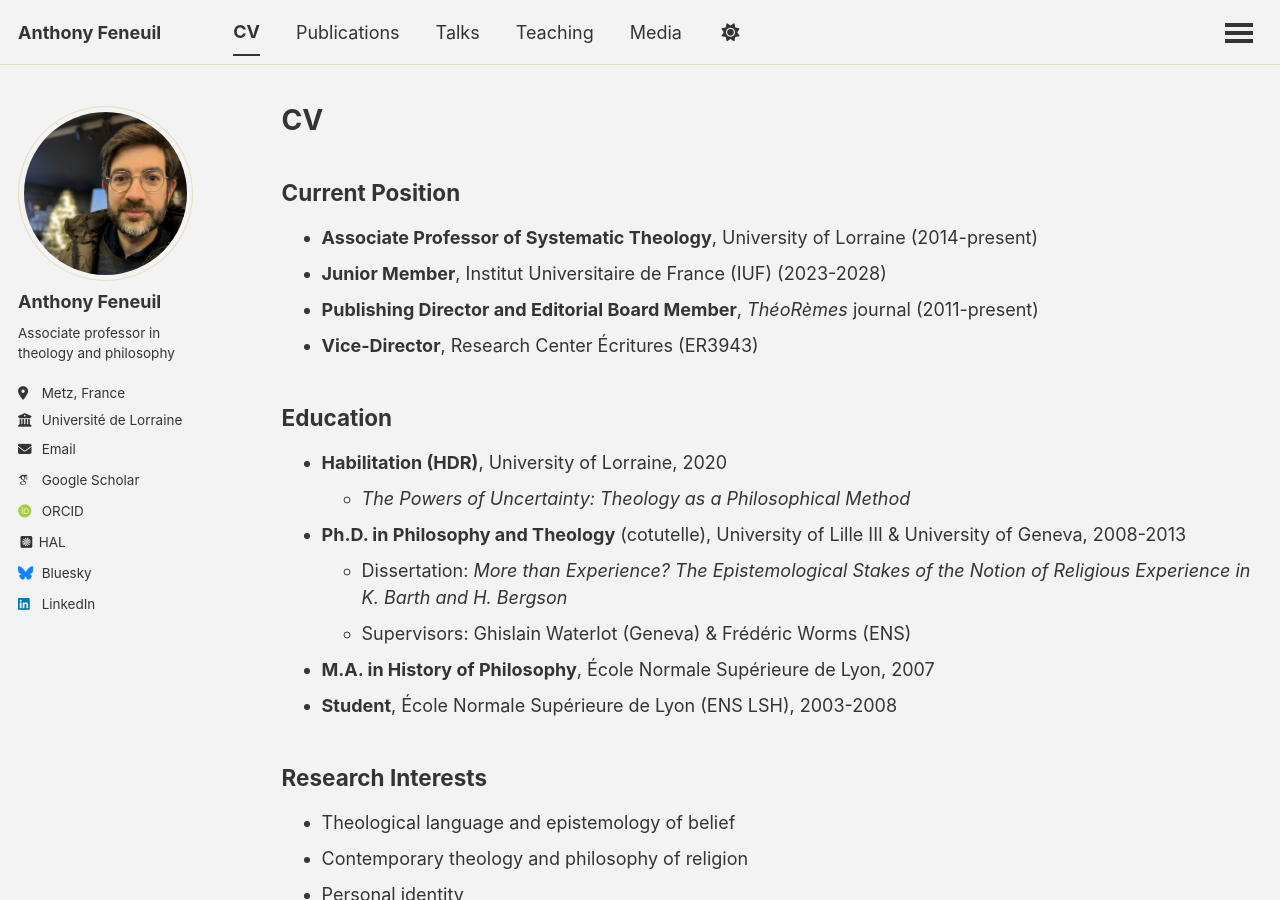
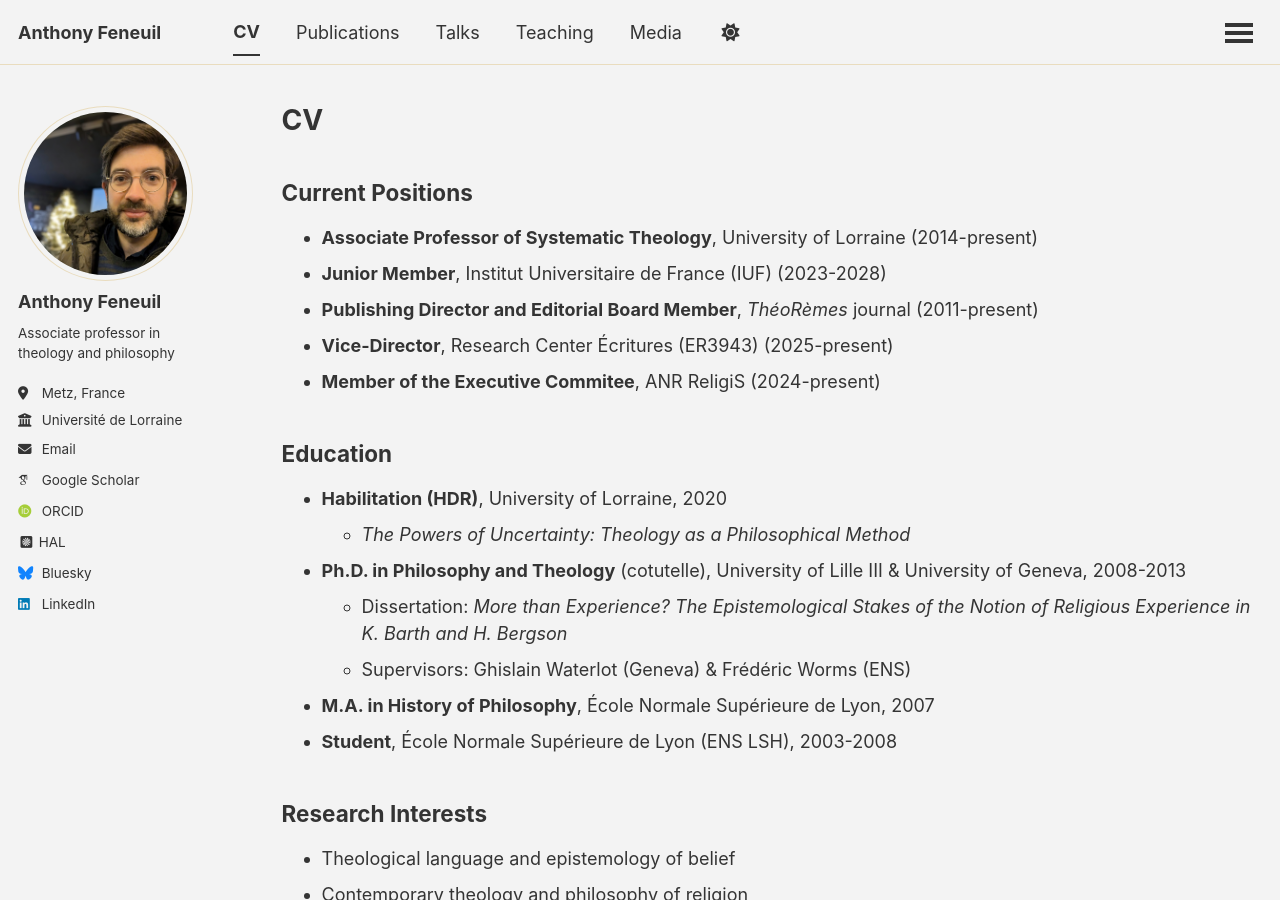
Before and after one commit to anfnl/anfnl.github.io, a Jekyll site: the page built from _pages/cv.md, in a window 1280 px wide and 900 px high. Built offline with Jekyll 4.4.1, drawn with Linux system fonts in a browser that asks for light colours; some web fonts are replaced; a script that is not in the unit is left out.

Commit message:
Update cv.md

```diff
--- a/_pages/cv.md
+++ b/_pages/cv.md
@@ -9,12 +9,13 @@ redirect_from:
 
 {% include base_path %}
 
-## Current Position
+## Current Positions
 
 * **Associate Professor of Systematic Theology**, University of Lorraine (2014-present)
 * **Junior Member**, Institut Universitaire de France (IUF) (2023-2028)
 * **Publishing Director and Editorial Board Member**, *ThéoRèmes* journal (2011-present)
-* **Vice-Director**, Research Center Écritures (ER3943)
+* **Vice-Director**, Research Center Écritures (ER3943) (2025-present)
+* **Member of the Executive Commitee**, ANR ReligiS (2024-present)
 
 
 ## Education
```
